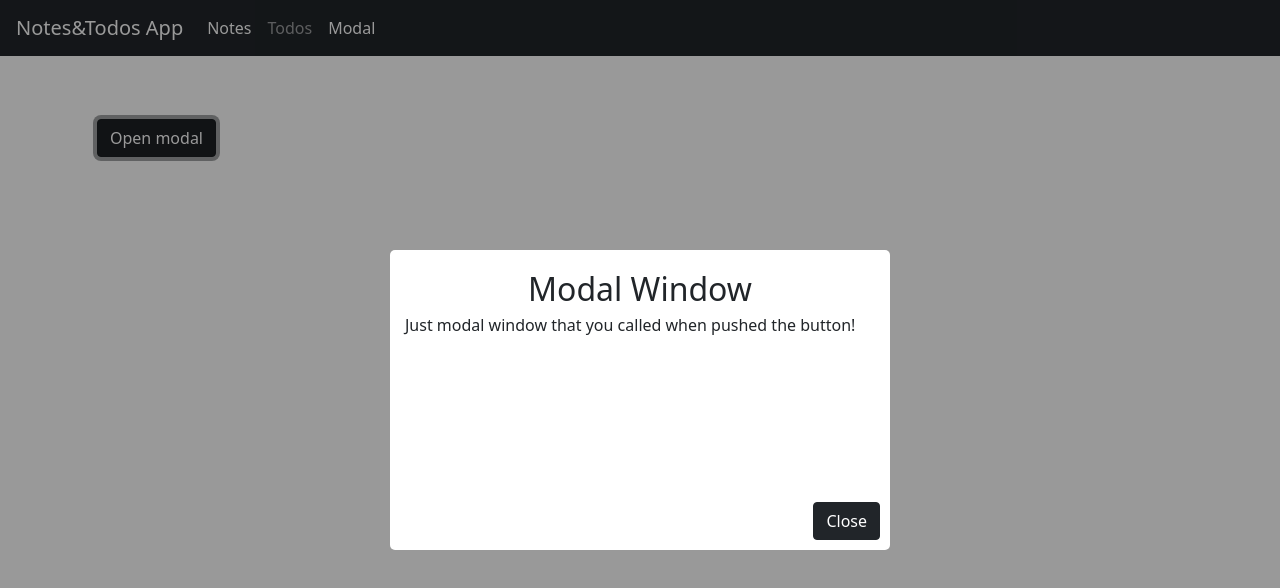
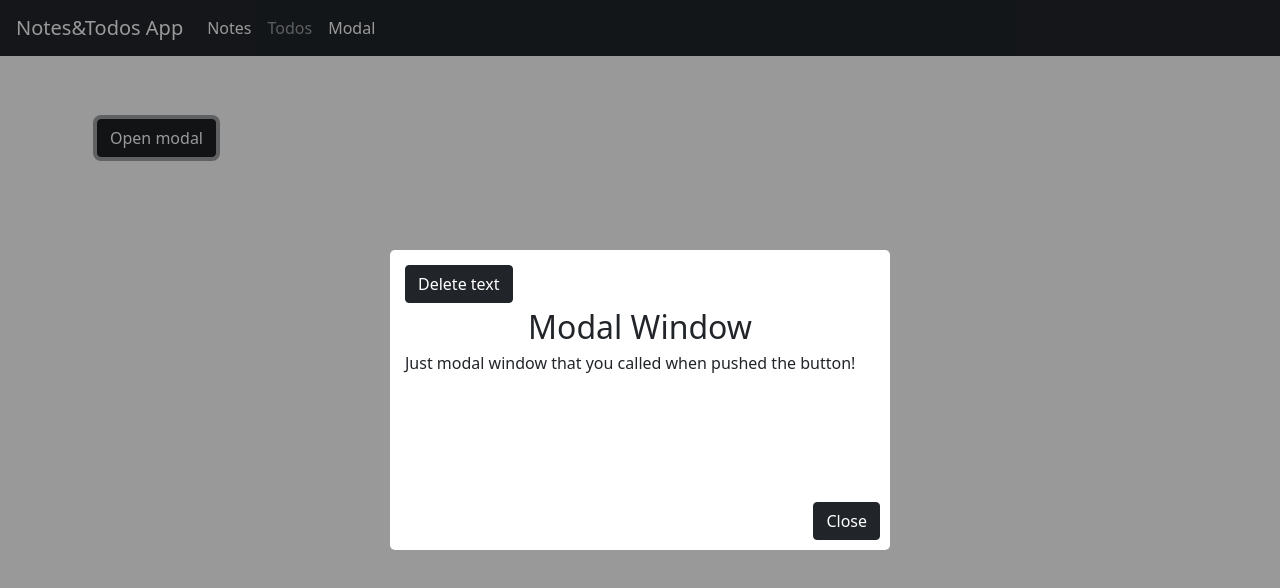
Before and after one commit to Den081985/Notes-and-Todos-App, a React (Create React App) app: page /modal in a window 1280 px wide. Both pictures are taken after a click on the button "Open modal". Shown: the top 588 px of the page. Built offline with nearby package versions, Linux system fonts and the light colour scheme.

Commit message:
добавлены removeText, closeModal

```diff
--- a/src/Components/ModalBar.jsx
+++ b/src/Components/ModalBar.jsx
@@ -1,7 +1,12 @@
-import React, { useContext } from "react";
-import { ModalContext } from "../Context/Modal/modalContext";
+import React from "react";
 
-export const ModalBar = ({ active, setActive, children }) => {
+export const ModalBar = ({
+  active,
+  setActive,
+  children,
+  removeText,
+  closeModal,
+}) => {
   return (
     <div
       className={active ? `modal active` : `modal`}
@@ -14,9 +19,16 @@ export const ModalBar = ({ active, setActive, children }) => {
         <button
           type="button"
           className="btn btn-dark modal-btn"
-          onClick={() => setActive(false)}
+          onClick={() => closeModal()}
         >
           Close
+        </button>
+        <button
+          type="button"
+          className="btn btn-dark remove-btn"
+          onClick={() => removeText()}
+        >
+          Delete text
         </button>
         {children}
       </div>
```
